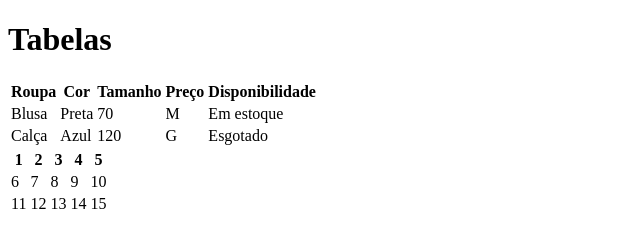
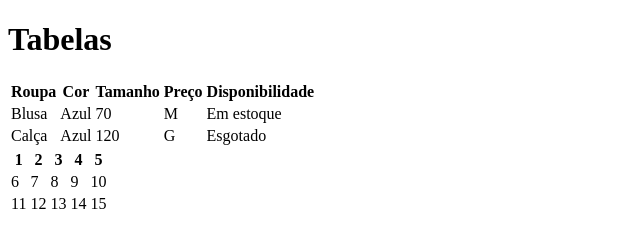
Before and after one commit to guilherme-mian/aula-css, a plain HTML site: page index.html in a window 1280 px wide. Shown: the full height of the page, 0-640 px from the left. Drawn offline with Linux system fonts and the light colour scheme.

Commit message:
Mudança de preto para azul

```diff
--- a/index.html
+++ b/index.html
@@ -17,7 +17,7 @@
         </tr>
         <tr>
             <td>Blusa</td>
-            <td>Preta</td>
+            <td>Azul</td>
             <td>70</td>
             <td>M</td>
             <td>Em estoque</td>
```
